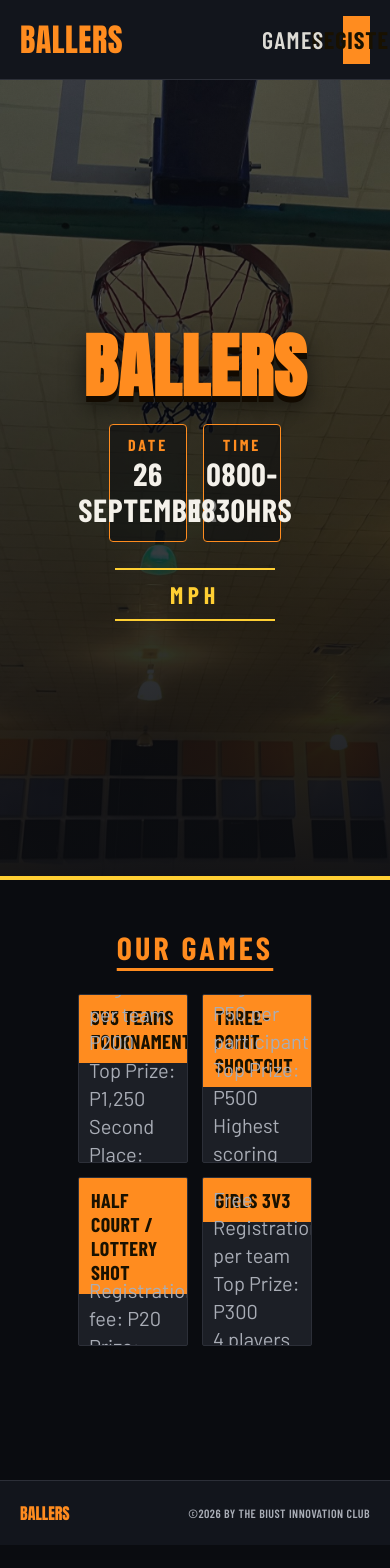
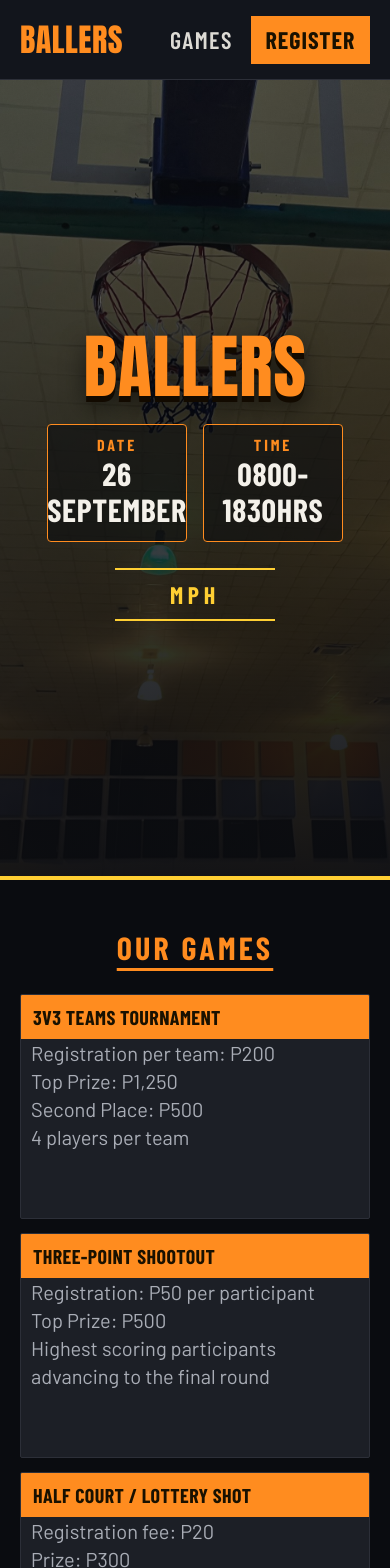
Before and after one commit to bChandrax/BALLERS, a React (Vite) app: page / in a window 390 px wide. Shown: the top 1568 px of the page. Before the commit the page ends 1545 px from the top, so only its background shows below. Built offline with nearby package versions, Linux system fonts and the light colour scheme.

Commit message:
refactor: update responsiveness styles and improve layout for various screen sizes

```diff
--- a/src/App.jsx
+++ b/src/App.jsx
@@ -1,6 +1,7 @@
 import Home from "./pages/Home";
 import RegisterForm from "./components/RegisterForm"
 import "./index.css";
+import "./responsiveness.css";
 import { Route, Routes, BrowserRouter } from 'react-router-dom'
 
 export default function App() {
--- a/src/components/Games.css
+++ b/src/components/Games.css
@@ -1,6 +1,6 @@
 .games {
   padding: 48px 20px 56px;
-  height: 600px;
+  min-height: fit-content;
   background: var(--color-bg);
   display: flex;
   flex-direction: column;
--- a/src/components/Hero.css
+++ b/src/components/Hero.css
@@ -47,6 +47,7 @@
   margin: 0;
   font-family: var(--font-display);
   font-size: clamp(64px, 18vw, 200px);
+  font-weight: 300;
   line-height: 0.9;
   letter-spacing: 0.01em;
   color: var(--color-orange);
@@ -56,11 +57,13 @@
 
 .hero__meta {
   display: flex;
+  align-items: center;
+  justify-content: center;
   gap: 16px;
 }
 
 .hero__meta-box {
-  width: 20vw;
+  width: 30vw;
   padding: 10px 18px 14px;
   background: rgba(10, 12, 16, 0.55);
   border: 1.5px solid var(--color-orange);
--- a/src/components/TopNav.css
+++ b/src/components/TopNav.css
@@ -52,7 +52,7 @@
   justify-content: center;
   color: #191100;
   height: 3rem;
-  width: 7vw;
+  width: 150px;
   transition: background 0.15s ease, transform 0.15s ease;
 }
 
@@ -60,9 +60,3 @@
   background: var(--color-yellow);
   transform: translateY(-1px);
 }
-
-@media (max-width: 380px) {
-  .topnav__link {
-    display: none;
-  }
-}
--- /dev/null
+++ b/src/responsiveness.css
@@ -0,0 +1,65 @@
+@media (max-width:1300px) {
+    .games__grid{width: 80vw;}
+}
+
+@media (max-width:1020px) {
+    .games__grid{width: 80vw;}
+}
+
+@media (max-width:768px) {
+    .games__grid{width: 90vw;}
+}
+
+@media (max-width:609px) {
+    .games__card{height: 225px;}
+    .games__card-body{justify-content: flex-start;}
+}
+
+@media (max-width:666px) {
+
+    .games__grid{width: 90vw;}
+    .games__card{
+        font-size: 12px;
+    }
+}
+
+@media (max-width:568px) {
+    .topnav__nav{width: 200px;}
+
+    .hero__content{width: 100%;}
+    .hero__meta{width: 100%;}
+    .hero__meta-box{
+        width: 40%;
+    }
+
+    .games__grid{
+        display: flex;
+        flex-direction: column;
+        width: 100%;
+    }
+    .games__card{
+        width: 100%;
+    }
+}
+
+@media (max-width:360px) {
+    .topnav__logo{display: none;}
+    .topnav__nav{
+        width: 100vw;
+        justify-content: space-between;
+    }
+
+    .hero__content{width: 100vw;}
+    .hero__meta-box{
+        width: 47%;
+    }
+
+    .games__grid{
+        display: flex;
+        flex-direction: column;
+        width: 100%;
+    }
+    .games__card{
+        width: 100%;
+    }
+}
```
